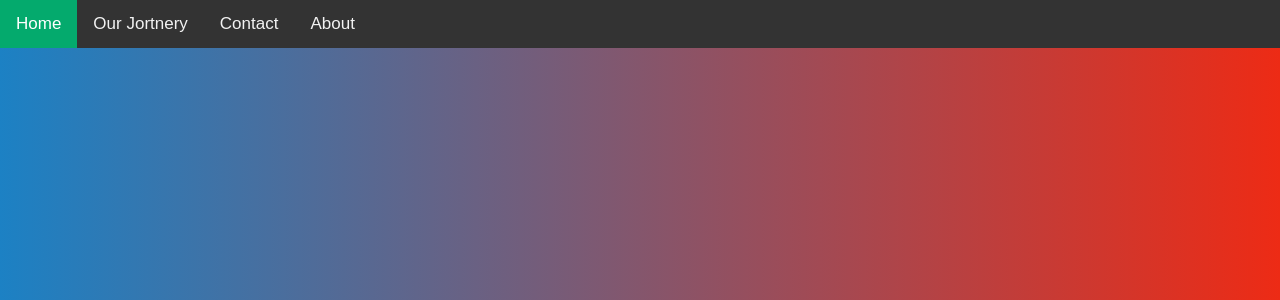
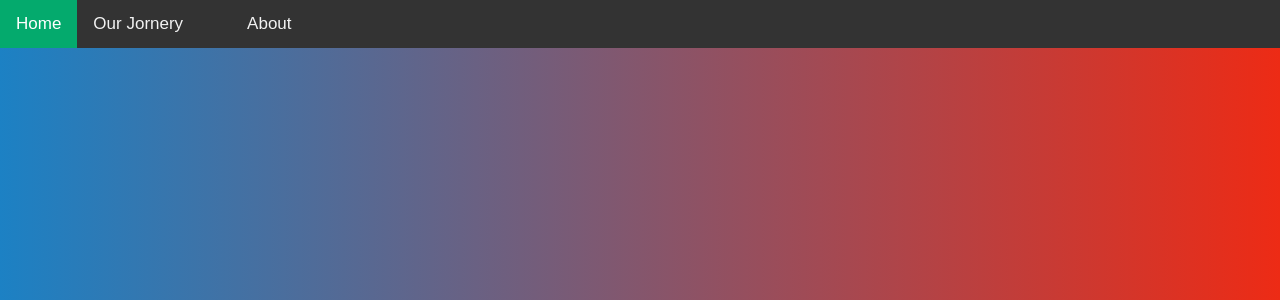
Before and after one commit to edc-rec/EDC_Website, a Flask app: page / in a window 1280 px wide. Shown: the top 300 px of the page. Run offline with Flask 3, Linux system fonts and the light colour scheme.

Commit message:
Update index.html

```diff
--- a/templates/index.html
+++ b/templates/index.html
@@ -11,8 +11,8 @@
 <body>
   <div class="topnav" id="myTopnav">
     <a href="#home" class="active">Home</a>
-    <a href="#news">Our Jortnery</a>
-    <a href="#contact">Contact</a>
+    <a href="#news">Our Jornery</a>
+    <a href="#contact"></a>
     <a href="#about">About</a>
     <a href="javascript:void(0);" class="icon" onclick="myFunction()">
       <i class="fa fa-bars"></i>
```
